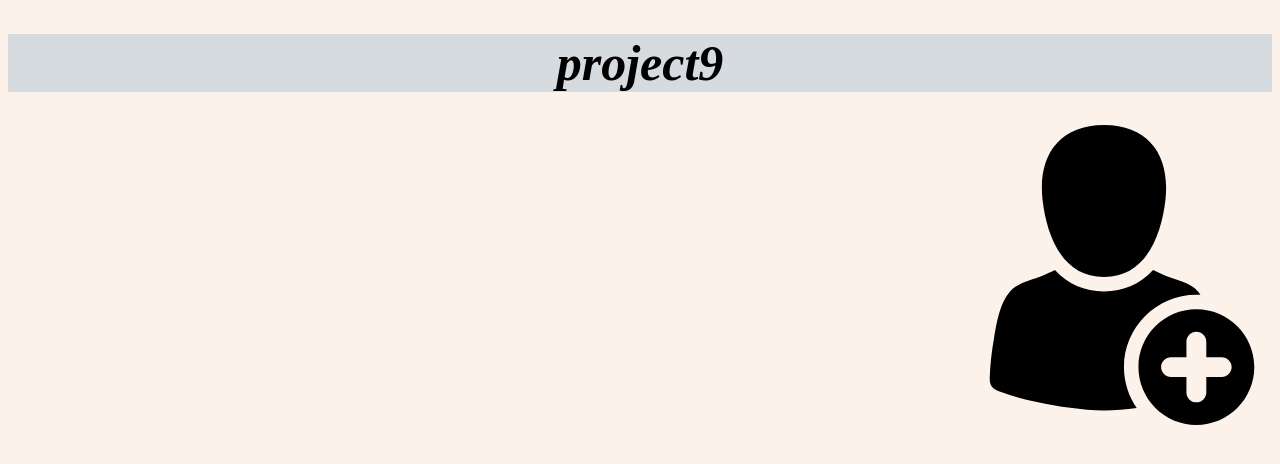
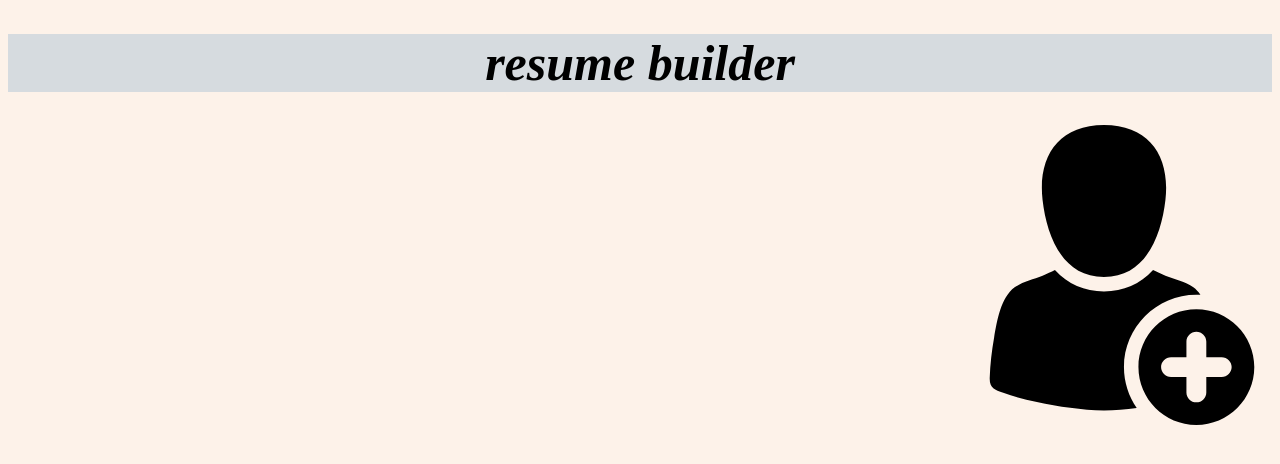
Before and after one commit to chaitu79/pwaphase2, a plain HTML site: page index.html in a window 1280 px wide. Drawn offline with Linux system fonts and the light colour scheme.

Commit message:
Update index.html

```diff
--- a/index.html
+++ b/index.html
@@ -2,7 +2,7 @@
 <html lang="en" dir="ltr">
   <head>
     <meta charset="utf-8">
-    <title>project9</title>
+    <title>resume builder</title>
     <link rel="stylesheet" href="css/index.css">
     <link rel="apple-touch-icon" sizes="57x57" href="icons/apple-icon-57x57.png">
 <link rel="apple-touch-icon" sizes="60x60" href="icons/apple-icon-60x60.png">
@@ -24,7 +24,7 @@
   </head>
   <body>
     <header>
-      <h1>project9</h1>
+      <h1>resume builder</h1>
       <a href="form.html"><img src="images/usericon.svg" alt="add.usericon"></a>
 
     </header>
```
